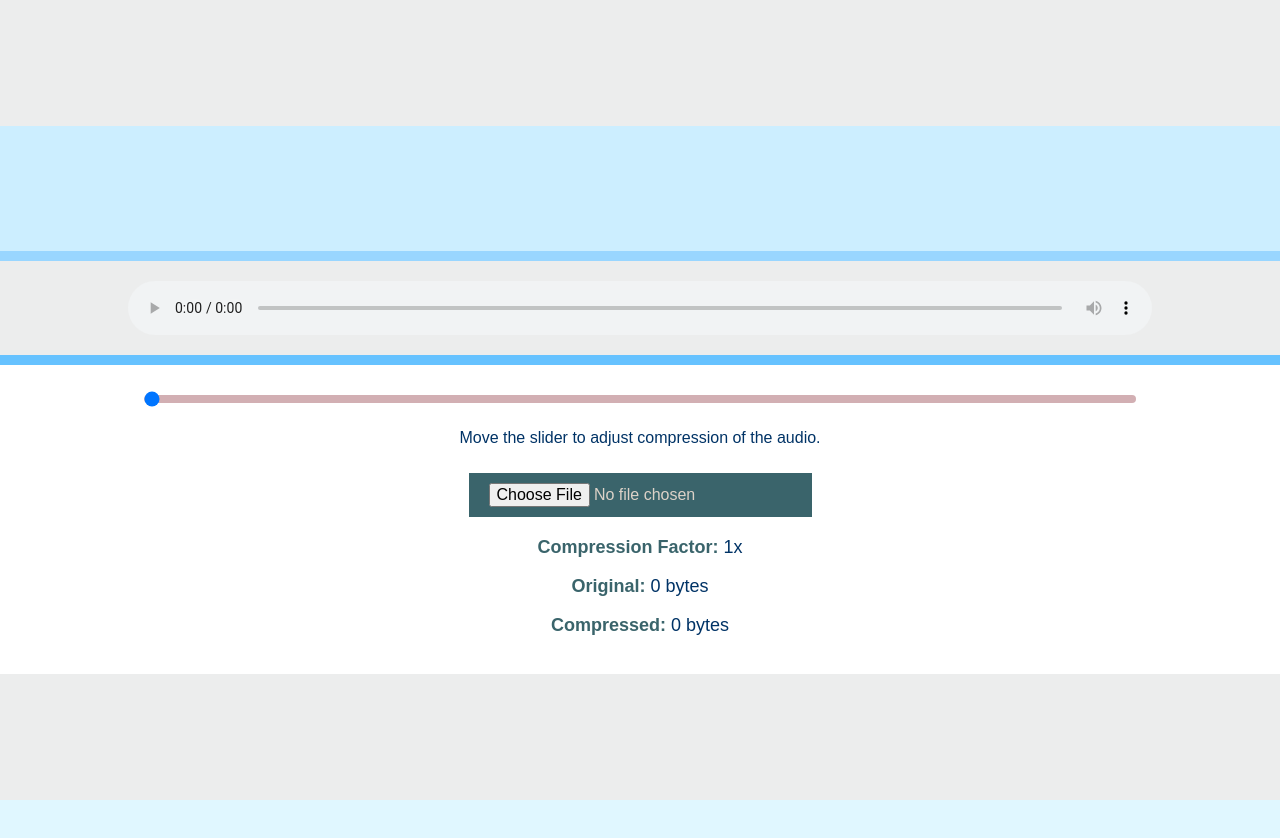
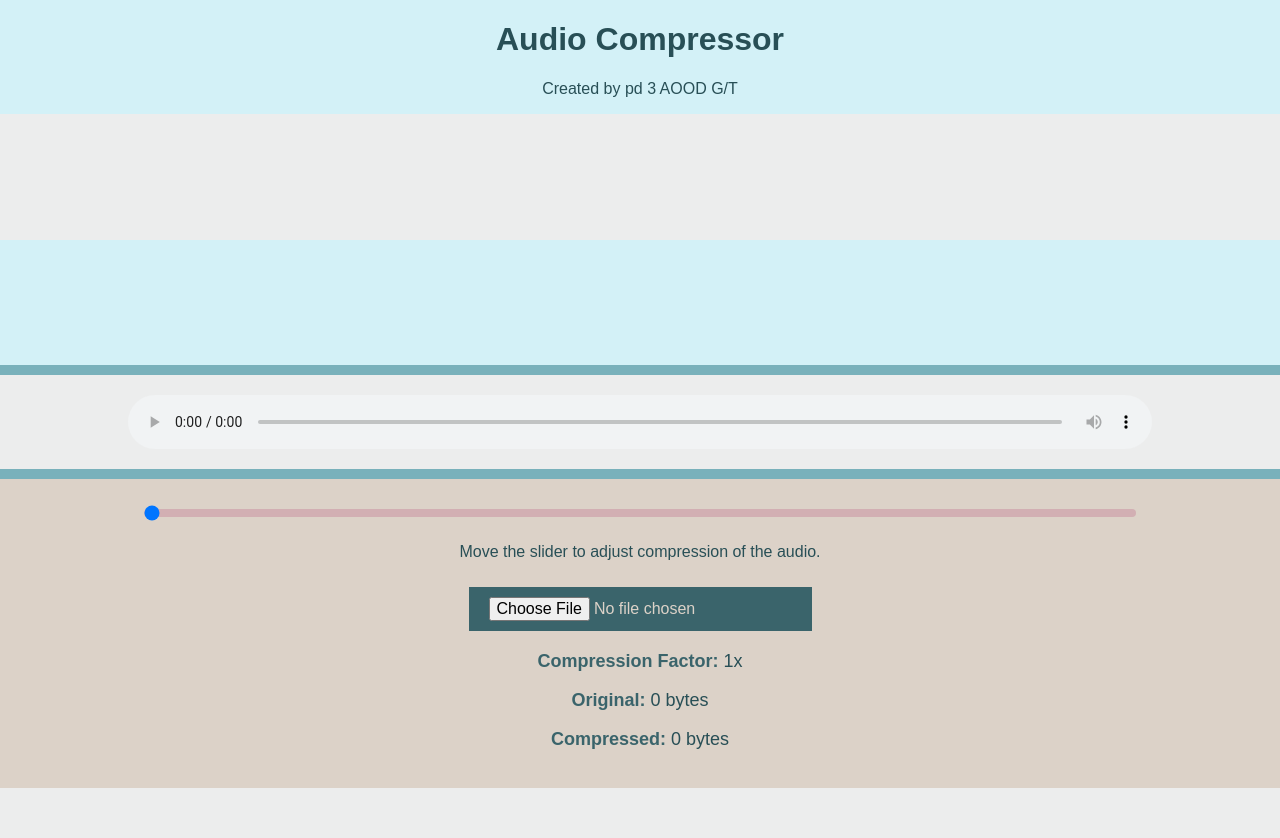
Before and after one commit to RanaCherukuri/AudioCompressor, a plain HTML site: page index.html in a window 1280 px wide. Before the commit the page ends 800 px from the top, so only its background shows below. Drawn offline with Linux system fonts and the light colour scheme.

Commit message:
changed color scheme again + added title

```diff
--- a/index.html
+++ b/index.html
@@ -6,6 +6,13 @@
     <link rel="stylesheet" href="styles.css" />
   </head>
   <body>
+
+    <div class="title">
+      <h1><strong>Audio Compressor</strong></h1>
+      <p>Created by pd 3 AOOD G/T</p>
+    </div>
+
+
     <div class="home">
       <div id="waveform"></div>
       <audio
--- a/styles.css
+++ b/styles.css
@@ -2,23 +2,23 @@ body {
   font-family: Arial, sans-serif;
   margin: 0;
   text-align: center;
-  background: #e0f7ff;
-  color: #003366;
+  background: #d3f1f7;
+  color: #284f56;
   height: 100%;
 }
 
 #waveform {
   width: 100%;
   height: 125px;
-  background: #cceeff;
-  border-bottom: 10px solid #99d6ff;
+  background: #d3f1f7;
+  border-bottom: 10px solid #79b1bb;
 }
 
 .container {
-  background: #ffffff;
-  color: #003366;
+  background: #dcd2c8;
+  color: #284f56;
   padding: 20px;
-  border-top: 10px solid #66c2ff;
+  border-top: 10px solid #79b1bb;
   width: 100%;
   box-sizing: border-box;
   margin-top: 20px;
@@ -52,7 +52,7 @@ html, body {
 }
 
 #compression-slider:hover {
-  background: #3a646b;
+  background: #715053;
 }
 
 #upload {
```
